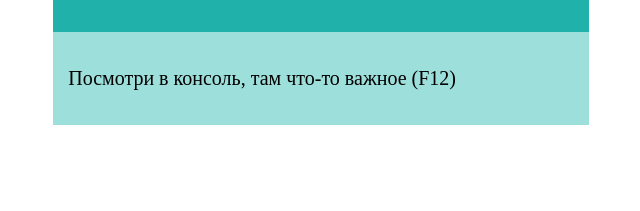
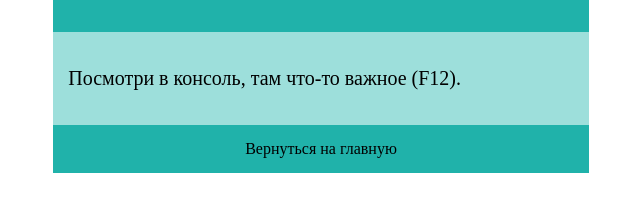
Before and after one commit to zigy0ygiz/JS-6.8., a plain HTML site: page task1/index.html in a window 1280 px wide. Shown: the part 133-344 px from the top of the page, without its empty margins (319-959 px from the left). Drawn offline with Linux system fonts and the light colour scheme.

Commit message:
add readme + add return link

```diff
--- a/style.css
+++ b/style.css
@@ -44,6 +44,14 @@ a:hover {
     margin: 0 auto;
     padding: 15px 15px;
     font-size: 20px;
+}
+
+.return {
+    width: 40%;
+    background-color: lightseagreen;
+    margin: 0 auto;
+    text-align: center;
+    padding: 15px 15px;
 }
 
 h3, h4 {
--- a/task1/index.html
+++ b/task1/index.html
@@ -12,7 +12,11 @@
     </div>
 
     <div class="content">
-        <p>Посмотри в консоль, там что-то важное (F12)</p>
+        <p>Посмотри в консоль, там что-то важное (F12).</p>
+    </div>
+
+    <div class="return">
+        <a href="../index.html">Вернуться на главную</a>
     </div>
 
 </body>
```
Also changed, not shown: task2/index.html (+4 -0 lines), task3/index.html (+4 -0 lines), task4/index.html (+5 -0 lines), task5/index.html (+4 -0 lines), 1 other file.
